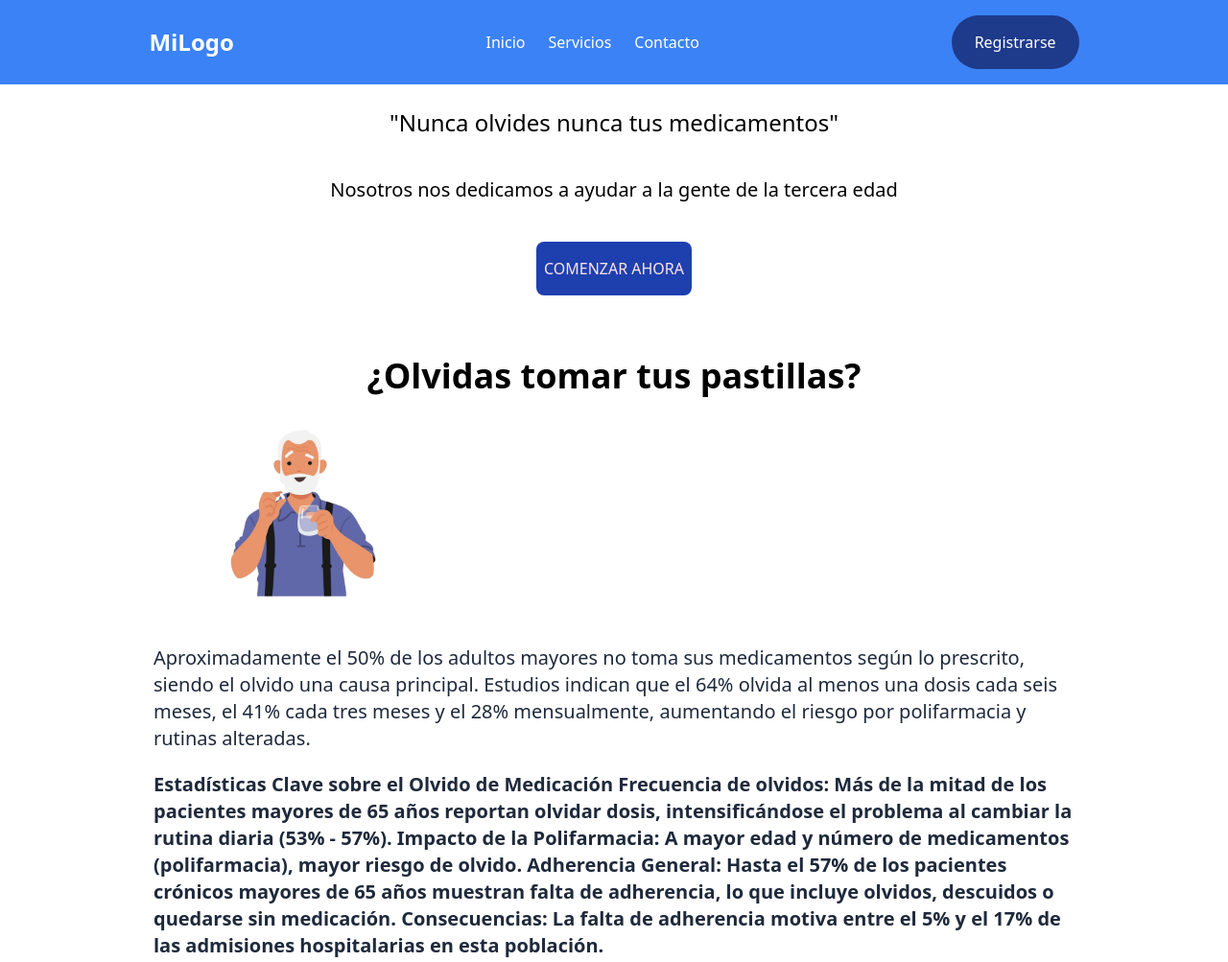
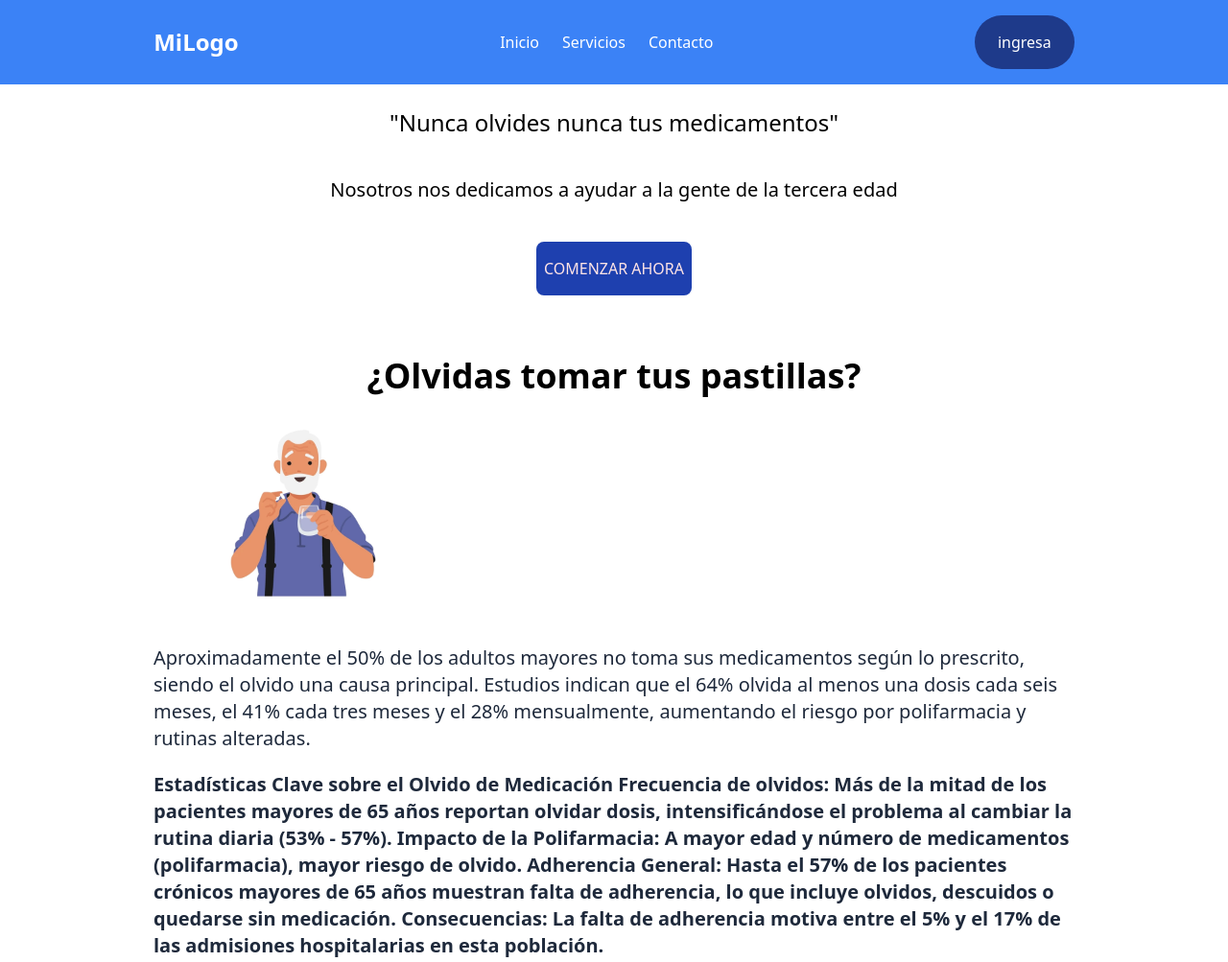
Before and after one commit to joselof2356f/metodologias-agiles-, a plain HTML site: page index.html in a window 1280 px wide. Shown: the top 1003 px of the page at 96% size. Drawn offline with nearby package versions, Linux system fonts and the light colour scheme.

Commit message:
se vincula la pag login al index

```diff
--- a/index.html
+++ b/index.html
@@ -28,7 +28,7 @@
             <!-- Botón CTA o Menú Hamburguesa -->
             <div>
                 <button class="bg-blue-900 text-white px-6 py-4 rounded-full hover:bg-black">
-                    Registrarse
+                    <a href="login.html" class="link link-hover">ingresa</a>
                 </button>
             </div>
 
```
